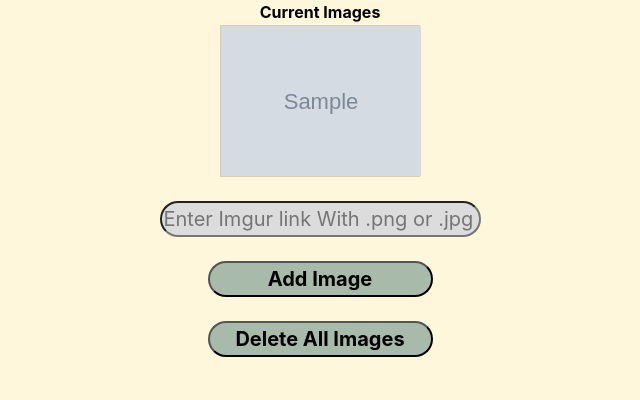
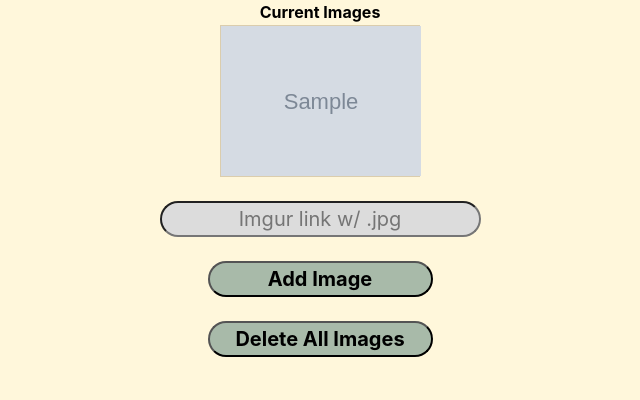
Before and after one commit to TravisN959/MiiSpace, a Flask app: page /myImages in a window 1280 px wide. Shown: the part 94-494 px from the top of the page, without its empty margins (320-960 px from the left). Run offline with Flask 2, Linux system fonts and the light colour scheme; the visitor is signed in with stand-in values (Sample User, id 1); grey boxes marked "Sample" are stand-in pictures; a database or web service that is not in the repository returns one stand-in record (values such as "Sample title"); some libraries are stand-ins or nearby versions.

Commit message:
more specific image box

```diff
--- a/templates/myImages.html
+++ b/templates/myImages.html
@@ -25,7 +25,7 @@
 </center>
 <form style="text-align: center;" action="/myImages" method="POST" enctype="multipart/form-data">
     <div>
-        <input type="text" placeholder="Enter Imgur link With .png or .jpg at the end" name="text"  style="border-radius: 25px;font-size:20px;text-align: center;background-color: #DCDCDC;"><br>
+        <input type="text" placeholder="Imgur link w/ .jpg" name="text"  style="border-radius: 25px;font-size:20px;text-align: center;background-color: #DCDCDC;"><br>
         <!--
         <input type="text" placeholder="Enter New Note Text" name="text"  style="border-radius: 25px;font-size:20px;text-align: center;background-color: #DCDCDC;"><br>
             -->
```
